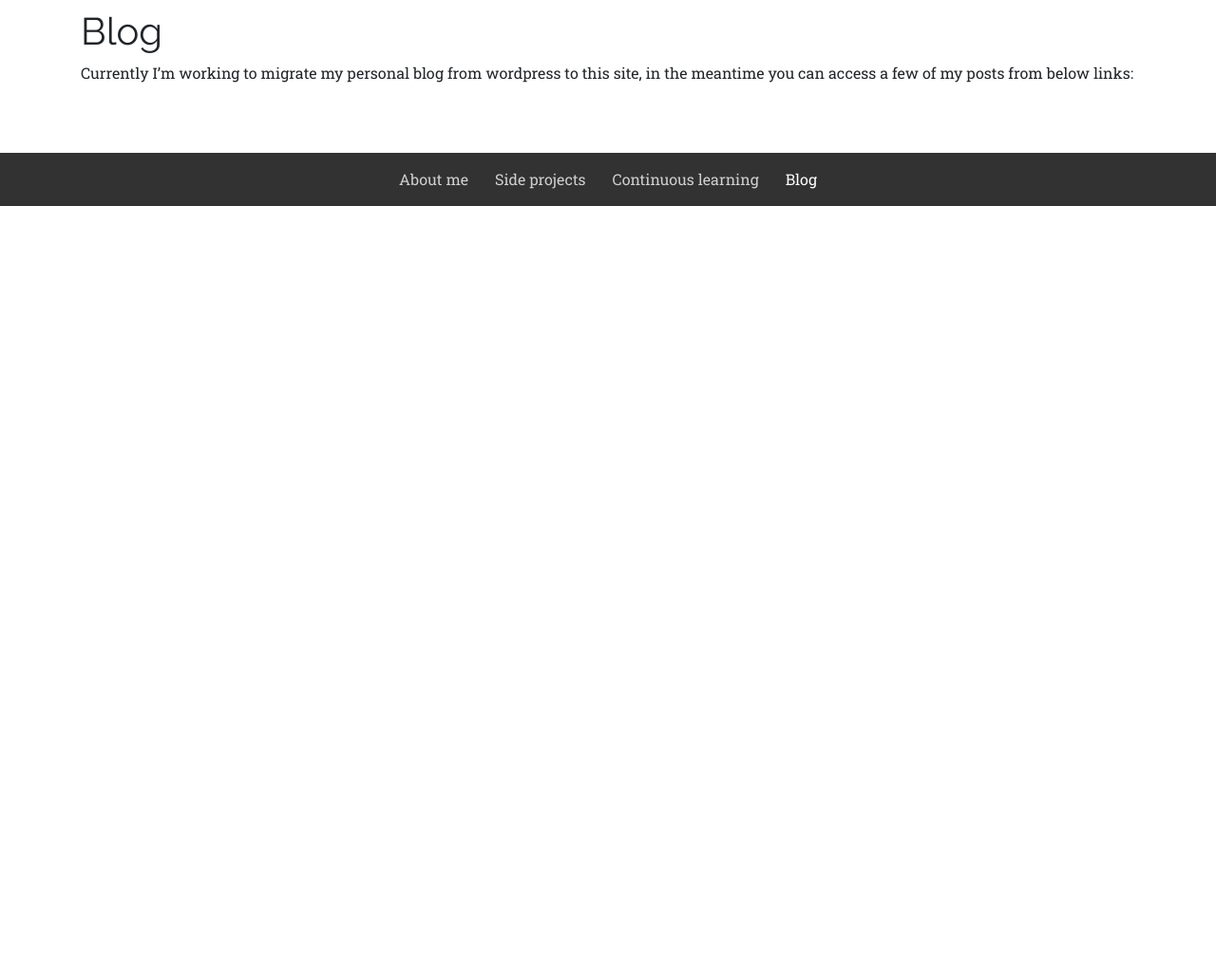
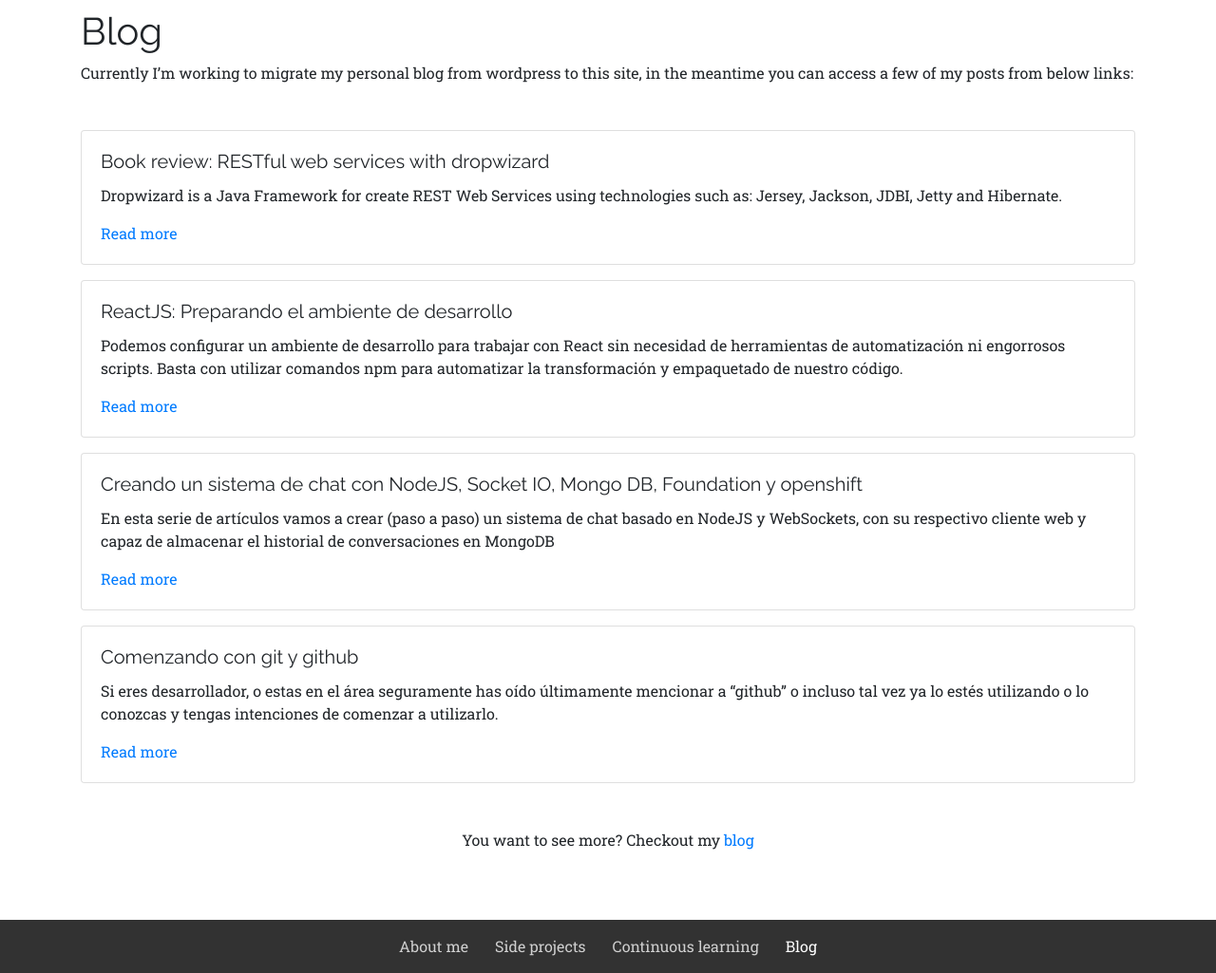
Before and after one commit to giobyte8/Website, a Django app: page /blog in a window 1280 px wide. Shown: the part 87-1112 px from the top of the page at 95% size. Before the commit the page ends 304 px from the top, so only its background shows below. Run offline with Django 3.2, Linux system fonts and the light colour scheme; some libraries are stand-ins or nearby versions.

Commit message:
:rocket: blog overview

```diff
--- a/website/landing/models.py
+++ b/website/landing/models.py
@@ -9,3 +9,10 @@
         self.stack = None
         self.desc = None
         self.link = None
+
+
+class Post(object):
+    def __init__(self):
+        self.title = None
+        self.desc = None
+        self.link = None
--- a/website/landing/templates/blog/index.html
+++ b/website/landing/templates/blog/index.html
@@ -8,7 +8,6 @@
 {% block content %}
 {% include "components/navbar.html" %}
 <div class="container pt-5 mt-5">
-
   <div class="row">
     <div class="col-12 text-justify">
       <h1>Blog</h1>
@@ -19,5 +18,35 @@
       </p>
     </div>
   </div>
+
+  <div class="row mt-3">
+    {% for post in posts %}
+      <div class="col col-12 pt-3">
+        <div class="card">
+          <div class="card-body">
+            <h5 class="card-title">{{ post.title }}</h5>
+            <p class="card-text">
+              {{ post.desc }}
+            </p>
+
+            <a href="{{ post.link }}" class="card-link" target="_blank">
+              Read more
+            </a>
+          </div>
+        </div>
+      </div>
+    {% endfor %}
+  </div>
+
+  <div class="row mt-5">
+    <div class="col text-center">
+      <p>
+        You want to see more? Checkout my
+        <a href="https://lineaporlinea.wordpress.com/" target="_blank">
+          <span>blog</span>
+        </a>
+      </p>
+    </div>
+  </div>
 </div>
 {% endblock %}
--- a/website/landing/views.py
+++ b/website/landing/views.py
@@ -1,7 +1,7 @@
 from django.shortcuts import render
 
 # Create your views here.
-from .models import Project
+from .models import Project, Post
 
 
 def index(req):
@@ -220,6 +220,53 @@
 
 
 def blog(req):
+    rest_dropwizard = Post()
+    rest_dropwizard.title = "Book review: RESTful web services with dropwizard"
+    rest_dropwizard.desc = """
+        Dropwizard is a Java Framework for create REST Web Services using
+        technologies such as: Jersey, Jackson, JDBI, Jetty and Hibernate.
+    """
+    rest_dropwizard.link = "https://lineaporlinea.wordpress.com/2014/06/08/review-restful-web-services-with-dropwizard/"
+
+    react = Post()
+    react.title = "ReactJS: Preparando el ambiente de desarrollo"
+    react.desc = """
+            Podemos configurar un ambiente de desarrollo para trabajar con React
+            sin necesidad de herramientas de automatización ni engorrosos scripts.
+            Basta con utilizar comandos npm para automatizar la transformación y
+            empaquetado de nuestro código.
+        """
+    react.link = "https://lineaporlinea.wordpress.com/2016/04/06/reactjs-preparando-el-flujo-de-desarrollo/"
+
+    chat = Post()
+    chat.title = """
+        Creando un sistema de chat con NodeJS, Socket IO, Mongo DB,
+        Foundation y openshift
+    """
+    chat.desc = """
+        En esta serie de artículos vamos a crear (paso a paso) un sistema de
+        chat basado en NodeJS y WebSockets, con su respectivo cliente web y
+        capaz de almacenar el historial de conversaciones en MongoDB
+    """
+    chat.link = "https://lineaporlinea.wordpress.com/2014/10/25/parte-1-creando-un-sistema-de-chat-sobre-nodejs-con-socket-io-mondodb-foundation-y-openshift/#more-192"
+
+    github_intro = Post()
+    github_intro.title = "Comenzando con git y github"
+    github_intro.desc = """
+        Si eres desarrollador, o estas en el área  seguramente has oído
+        últimamente mencionar a “github” o incluso tal vez ya lo estés
+        utilizando o lo conozcas y tengas intenciones de comenzar a utilizarlo.
+    """
+    github_intro.link = "https://lineaporlinea.wordpress.com/2013/05/13/comenzando-con-git-y-github/#more-83"
+
+    posts = [
+        rest_dropwizard,
+        react,
+        chat,
+        github_intro
+    ]
+
     return render(req, 'blog/index.html', {
-        'nav_active': 'blog'
+        'nav_active': 'blog',
+        'posts': posts
     })
```
Lines whose indentation alone changed are shown as unchanged.
